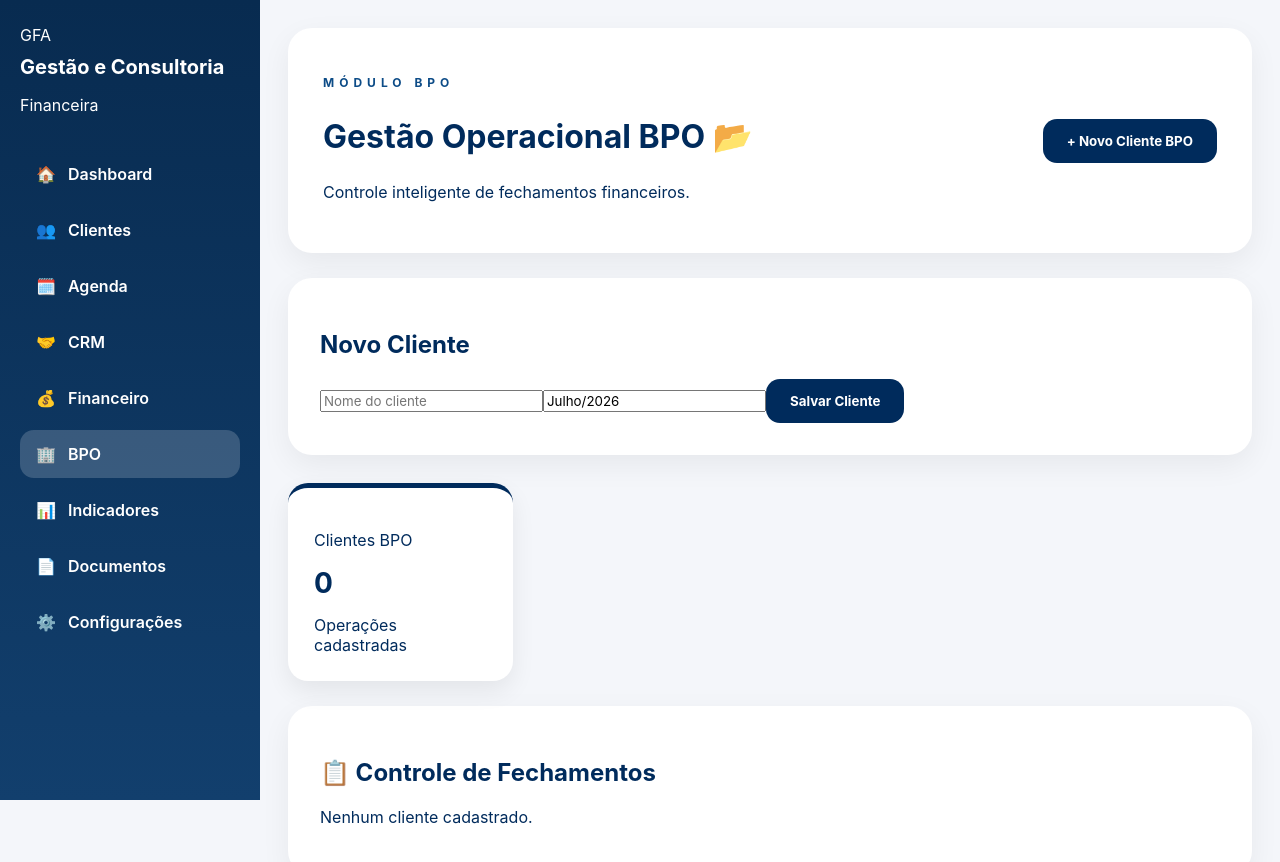
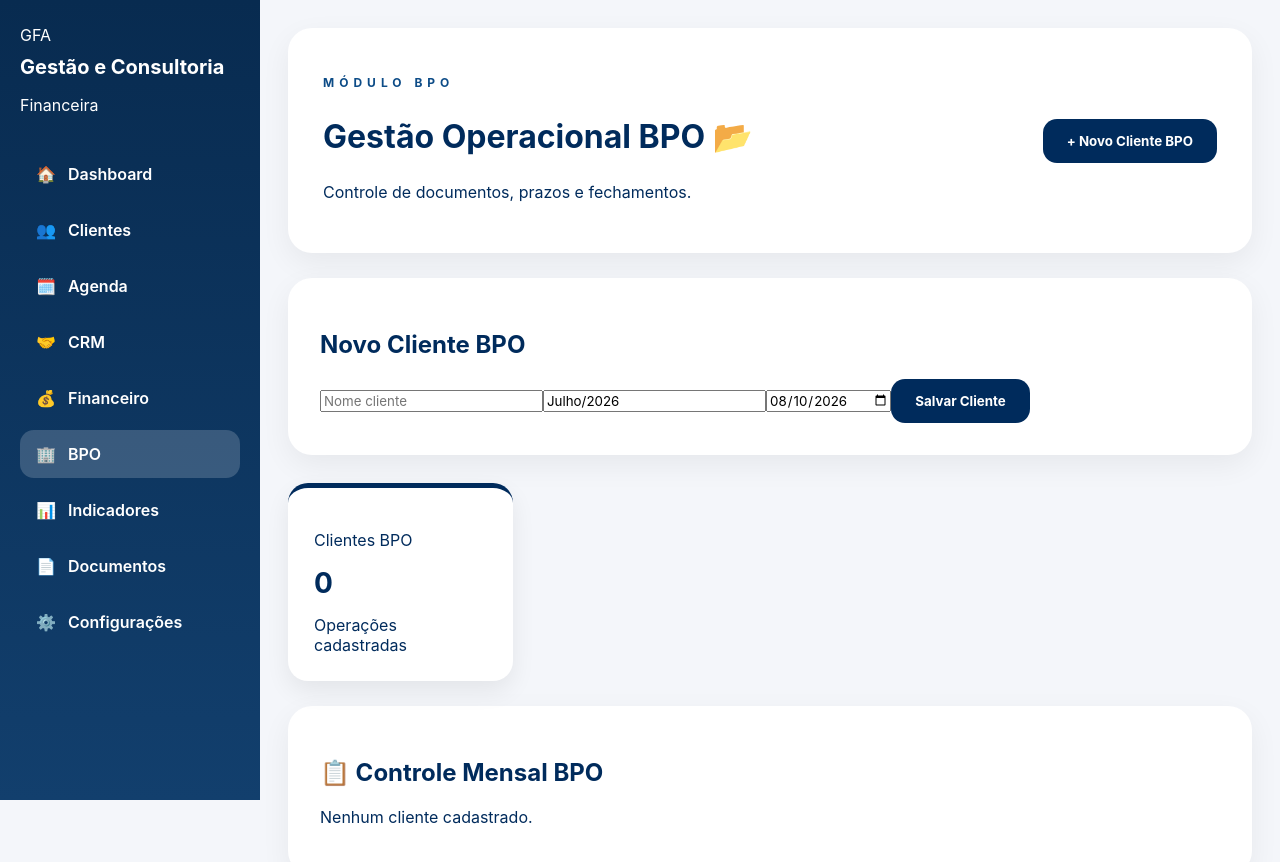
Before and after one commit to mentoriafinanceira2023-lgtm/gcf, a React (Vite) app: page /bpo in a window 1280 px wide. Both pictures are taken after a click on the button "+ Novo Cliente BPO". Shown: the top 862 px of the page. Built offline with nearby package versions, Linux system fonts and the light colour scheme.

Commit message:
v1.5 controle prazos bpo

```diff
--- a/src/pages/BPOPage.tsx
+++ b/src/pages/BPOPage.tsx
@@ -10,25 +10,36 @@ const [nomeCliente,setNomeCliente] = useState("")
 
 const [competencia,setCompetencia] = useState("Julho/2026")
 
+const [prazo,setPrazo] = useState("2026-08-10")
+
 
 
 const [clientesBPO,setClientesBPO] = useState<any[]>(()=>{
 
+
 const dados = localStorage.getItem("gfa-bpo-clientes")
 
+
 return dados ? JSON.parse(dados) : []
+
 
 })
 
 
 
 
+
 useEffect(()=>{
 
+
 localStorage.setItem(
+
 "gfa-bpo-clientes",
+
 JSON.stringify(clientesBPO)
+
 )
+
 
 },[clientesBPO])
 
@@ -36,10 +47,10 @@ JSON.stringify(clientesBPO)
 
 
 
+
+
 function calcularStatus(tarefas:any[]){
 
-
-const total = tarefas.length
 
 const feitas = tarefas.filter(
 t=>t.feito
@@ -57,8 +68,7 @@ cor:"🟡"
 }
 
 
-
-if(feitas === total){
+if(feitas === tarefas.length){
 
 return {
 texto:"Fechamento concluído",
@@ -66,7 +76,6 @@ cor:"🟢"
 }
 
 }
-
 
 
 return {
@@ -83,41 +92,100 @@ cor:"🔵"
 
 
 
+function verificarPrazo(data:string){
+
+
+const hoje = new Date()
+
+const limite = new Date(data)
+
+
+if(hoje > limite){
+
+
+return "🔴 Atrasado"
+
+
+}
+
+
+return "🟢 Dentro do prazo"
+
+
+}
+
+
+
+
+
+
 
 
 function adicionarCliente(){
 
 
+
 if(nomeCliente.trim()===""){
+
 return
+
 }
 
 
 
 const novoCliente = {
 
+
 id:Date.now(),
 
+
 nome:nomeCliente,
+
 
 competencia,
 
 
+prazo,
+
+
 tarefas:[
 
-{nome:"Extratos recebidos",feito:false},
 
-{nome:"Faturas recebidas",feito:false},
+{
+nome:"Extratos recebidos",
+feito:false
+},
 
-{nome:"Conciliação realizada",feito:false},
 
-{nome:"DRE fechado",feito:false},
+{
+nome:"Faturas recebidas",
+feito:false
+},
 
-{nome:"Relatório enviado",feito:false}
+
+{
+nome:"Conciliação realizada",
+feito:false
+},
+
+
+{
+nome:"DRE fechado",
+feito:false
+},
+
+
+{
+nome:"Relatório enviado",
+feito:false
+}
+
 
 ]
 
+
 }
+
 
 
 
@@ -130,9 +198,11 @@ novoCliente
 ])
 
 
+
 setNomeCliente("")
 
 setMostrarCadastro(false)
+
 
 }
 
@@ -143,16 +213,21 @@ setMostrarCadastro(false)
 
 
 
-function alterarChecklist(clienteId:number,tarefaNome:string){
+
+function alterarChecklist(id:number,tarefaNome:string){
+
 
 
 const atualizado = clientesBPO.map(cliente=>{
 
 
-if(cliente.id === clienteId){
+
+if(cliente.id===id){
+
 
 
 return {
+
 
 ...cliente,
 
@@ -160,7 +235,7 @@ return {
 tarefas:cliente.tarefas.map((tarefa:any)=>{
 
 
-if(tarefa.nome === tarefaNome){
+if(tarefa.nome===tarefaNome){
 
 
 return {
@@ -187,10 +262,13 @@ return tarefa
 }
 
 
+
 return cliente
 
 
+
 })
+
 
 
 
@@ -207,9 +285,14 @@ setClientesBPO(atualizado)
 
 
 
+
+
 return(
 
+
 <div>
+
+
 
 
 
@@ -226,6 +309,7 @@ MÓDULO BPO
 </p>
 
 
+
 <h1>
 
 Gestão Operacional BPO 📂
@@ -233,14 +317,17 @@ Gestão Operacional BPO 📂
 </h1>
 
 
+
 <p>
 
-Controle inteligente de fechamentos financeiros.
+Controle de documentos, prazos e fechamentos.
 
 </p>
 
 
 </div>
+
+
 
 
 
@@ -252,9 +339,12 @@ onClick={()=>setMostrarCadastro(true)}
 
 >
 
+
 + Novo Cliente BPO
 
+
 </button>
+
 
 
 </section>
@@ -265,13 +355,22 @@ onClick={()=>setMostrarCadastro(true)}
 
 
 
+
+
 {mostrarCadastro && (
+
 
 
 <section className="content-card">
 
 
-<h2>Novo Cliente</h2>
+
+<h2>
+
+Novo Cliente BPO
+
+</h2>
+
 
 
 
@@ -279,7 +378,7 @@ onClick={()=>setMostrarCadastro(true)}
 
 className="input"
 
-placeholder="Nome do cliente"
+placeholder="Nome cliente"
 
 value={nomeCliente}
 
@@ -289,15 +388,36 @@ onChange={(e)=>setNomeCliente(e.target.value)}
 
 
 
+
+
 <input
 
 className="input"
+
+placeholder="Competência"
 
 value={competencia}
 
 onChange={(e)=>setCompetencia(e.target.value)}
 
 />
+
+
+
+
+
+<input
+
+className="input"
+
+type="date"
+
+value={prazo}
+
+onChange={(e)=>setPrazo(e.target.value)}
+
+/>
+
 
 
 
@@ -319,6 +439,7 @@ Salvar Cliente
 
 
 )}
+
 
 
 
@@ -365,13 +486,13 @@ Operações cadastradas
 
 
 
+<section className="content-card">
 
-<section className="content-card">
 
 
 <h2>
 
-📋 Controle de Fechamentos
+📋 Controle Mensal BPO
 
 </h2>
 
@@ -381,7 +502,13 @@ Operações cadastradas
 
 {clientesBPO.length===0 && (
 
-<p>Nenhum cliente cadastrado.</p>
+
+<p>
+
+Nenhum cliente cadastrado.
+
+</p>
+
 
 )}
 
@@ -396,8 +523,8 @@ Operações cadastradas
 const status = calcularStatus(cliente.tarefas)
 
 
+return(
 
-return(
 
 
 <div
@@ -410,6 +537,7 @@ key={cliente.id}
 
 
 
+
 <span>
 
 {status.cor}
@@ -418,7 +546,9 @@ key={cliente.id}
 
 
 
+
 <div>
+
 
 
 <h3>
@@ -428,11 +558,23 @@ key={cliente.id}
 </h3>
 
 
+
 <p>
 
 Competência: {cliente.competencia}
 
 </p>
+
+
+
+
+<p>
+
+Prazo: {cliente.prazo}
+
+</p>
+
+
 
 
 <strong>
@@ -442,9 +584,19 @@ Competência: {cliente.competencia}
 </strong>
 
 
+
+<p>
+
+{verificarPrazo(cliente.prazo)}
+
+</p>
+
+
+
+
+
 <br/>
 
-<br/>
 
 
 
@@ -457,6 +609,8 @@ Competência: {cliente.competencia}
 
 key={tarefa.nome}
 
+style={{cursor:"pointer"}}
+
 onClick={()=>alterarChecklist(
 
 cliente.id,
@@ -464,8 +618,6 @@ cliente.id,
 tarefa.nome
 
 )}
-
-style={{cursor:"pointer"}}
 
 >
 
@@ -499,6 +651,7 @@ style={{cursor:"pointer"}}
 
 
 
+
 </div>
 
 
```
